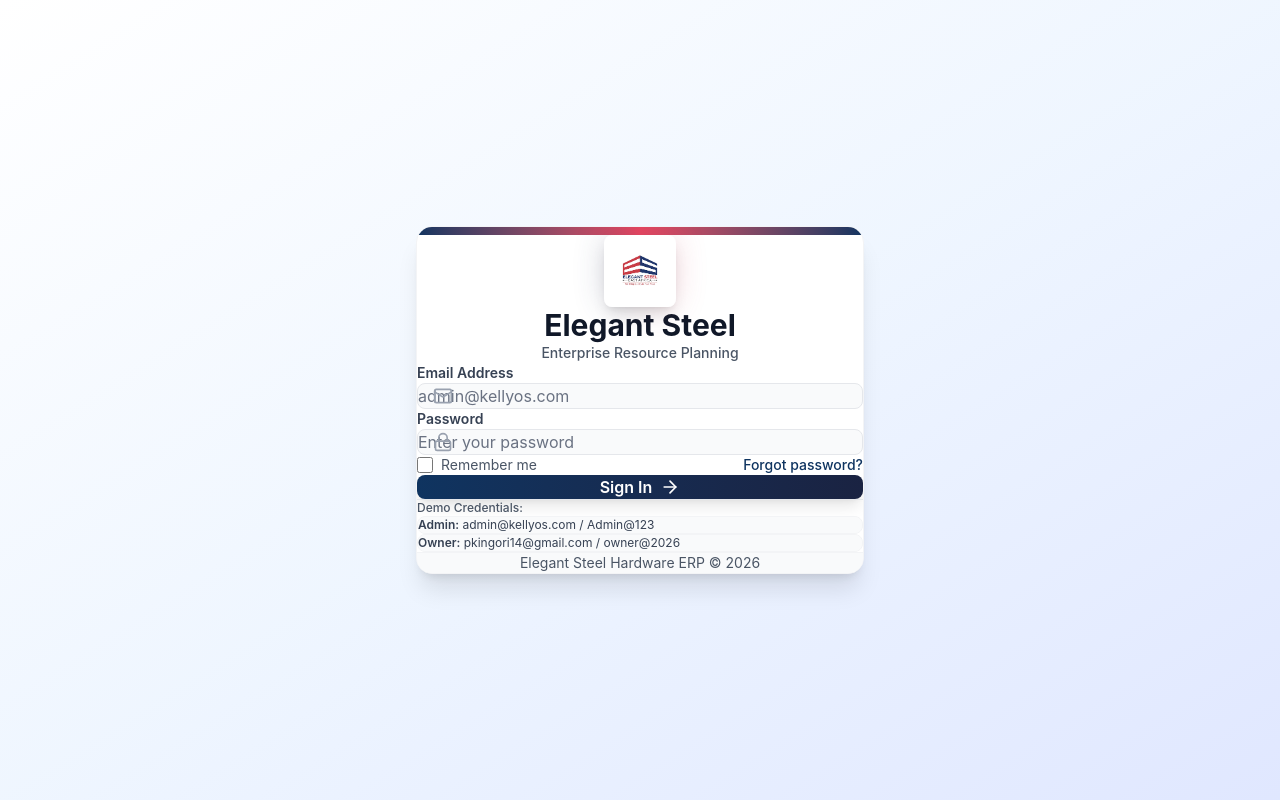
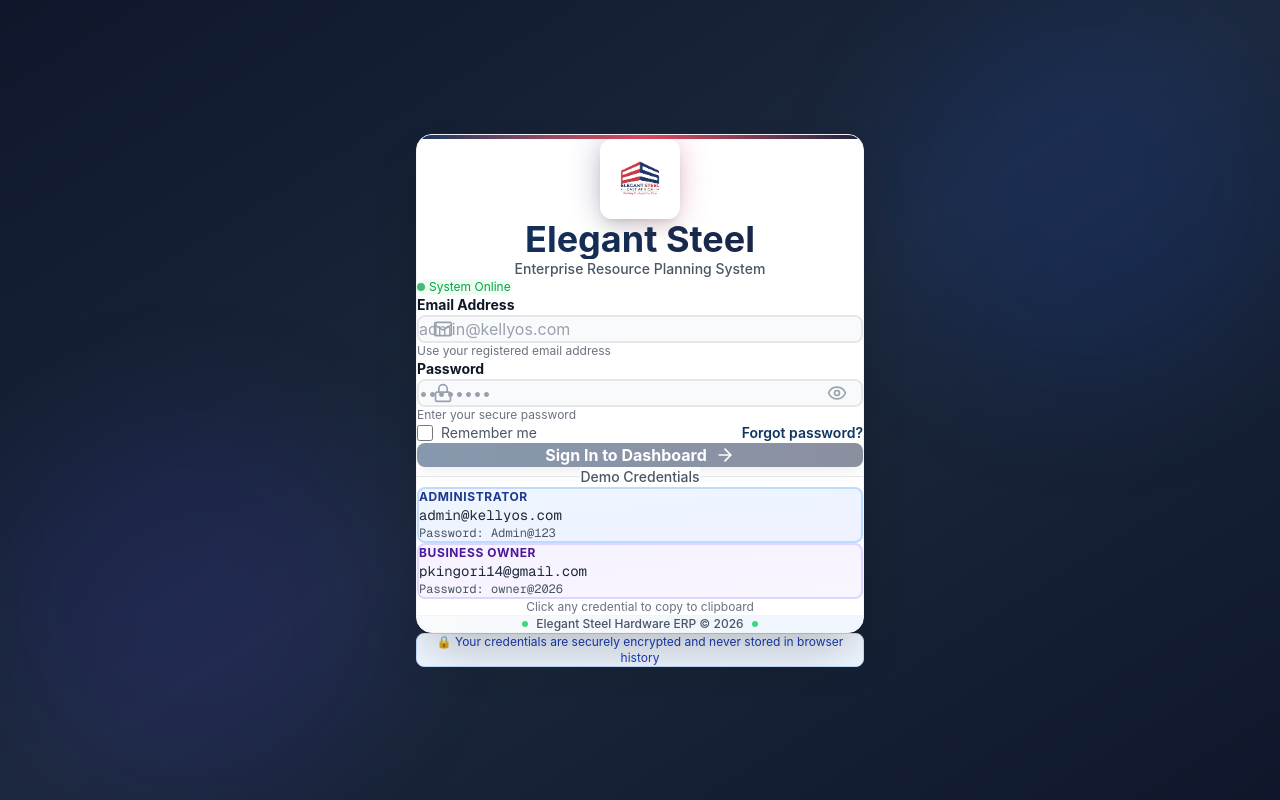
Before and after one commit to kellyworkos00-droid/elegant-140, a Next.js app: page /login in a window 1280 px wide. Built offline with nearby package versions, Linux system fonts and the light colour scheme.

Commit message:
Enhancement: Redesign login page with modern UI, animations, password visibility toggle, and one-click credential copy

```diff
--- a/app/login/page.tsx
+++ b/app/login/page.tsx
@@ -5,13 +5,15 @@
 import Link from "next/link";
 import Image from "next/image";
 import toast from "react-hot-toast";
-import { Lock, Mail, Loader2, ArrowRight } from "lucide-react";
+import { Lock, Mail, Loader2, ArrowRight, Eye, EyeOff, Copy, Check } from "lucide-react";
 
 export default function LoginPage() {
   const router = useRouter();
   const [email, setEmail] = useState("");
   const [password, setPassword] = useState("");
+  const [showPassword, setShowPassword] = useState(false);
   const [isLoading, setIsLoading] = useState(false);
+  const [copiedCredential, setCopiedCredential] = useState<string | null>(null);
 
   const handleSubmit = async (e: FormEvent<HTMLFormElement>) => {
     e.preventDefault();
@@ -34,135 +36,221 @@
       // Save token
       localStorage.setItem("token", data.token);
 
-      toast.success("Login successful!");
+      toast.success("Login successful! Redirecting...");
       router.push("/dashboard");
     } catch (error) {
-      toast.error("An error occurred");
+      toast.error("An error occurred during login");
       console.error("Login error:", error);
     } finally {
       setIsLoading(false);
     }
   };
 
+  const copyToClipboard = (text: string, id: string) => {
+    navigator.clipboard.writeText(text);
+    setCopiedCredential(id);
+    setTimeout(() => setCopiedCredential(null), 2000);
+  };
+
   return (
-    <div className="min-h-screen flex items-center justify-center bg-gradient-to-br from-white via-blue-50 to-indigo-100 px-4 py-8">
-      <div className="w-full max-w-md">
+    <div className="min-h-screen flex items-center justify-center bg-gradient-to-br from-slate-900 via-slate-800 to-slate-900 px-4 py-8 relative overflow-hidden">
+      {/* Background decorative elements */}
+      <div className="absolute inset-0 overflow-hidden pointer-events-none">
+        <div className="absolute top-0 right-0 w-96 h-96 bg-blue-600/10 rounded-full blur-3xl"></div>
+        <div className="absolute bottom-0 left-0 w-96 h-96 bg-indigo-600/10 rounded-full blur-3xl"></div>
+      </div>
+
+      <div className="w-full max-w-md relative z-10">
         {/* Main Card */}
-        <div className="bg-white rounded-2xl shadow-xl border border-gray-100 overflow-hidden">
+        <div className="bg-white rounded-2xl shadow-2xl border border-gray-100 overflow-hidden backdrop-blur-sm animate-fadeIn">
           {/* Header with gradient bar */}
-          <div className="h-2 bg-gradient-to-r from-[#0f3460] via-[#e94560] to-[#0f3460]"></div>
+          <div className="h-1 bg-gradient-to-r from-[#0f3460] via-[#e94560] to-[#1a2342]"></div>
 
           <div className="p-8">
             {/* Logo Section */}
             <div className="text-center mb-8">
-              <div className="flex justify-center mb-4">
-                <div className="relative">
-                  <div className="absolute inset-0 bg-gradient-to-r from-[#0f3460] to-[#e94560] rounded-lg blur-lg opacity-20"></div>
+              <div className="flex justify-center mb-6">
+                <div className="relative group">
+                  <div className="absolute inset-0 bg-gradient-to-r from-[#0f3460] to-[#e94560] rounded-xl blur-lg opacity-30 group-hover:opacity-50 transition-all duration-300"></div>
                   <Image
                     src="/logo.png"
                     alt="Elegant Steel Hardware"
-                    width={72}
-                    height={72}
+                    width={80}
+                    height={80}
                     priority
-                    className="relative rounded-lg shadow-lg"
+                    className="relative rounded-xl shadow-lg transform group-hover:scale-105 transition-transform duration-300"
                   />
                 </div>
               </div>
-              <h1 className="text-3xl font-bold text-gray-900 mb-2">Elegant Steel</h1>
-              <p className="text-gray-600 text-sm font-medium">Enterprise Resource Planning</p>
+              <h1 className="text-4xl font-bold bg-gradient-to-r from-[#0f3460] to-[#1a2342] bg-clip-text text-transparent mb-2">
+                Elegant Steel
+              </h1>
+              <p className="text-gray-600 text-sm font-medium">Enterprise Resource Planning System</p>
+              <div className="mt-4 flex items-center justify-center gap-1 text-xs text-green-600 bg-green-50 px-3 py-1.5 rounded-full w-fit mx-auto">
+                <div className="w-2 h-2 bg-green-600 rounded-full animate-pulse"></div>
+                System Online
+              </div>
             </div>
 
             {/* Form */}
             <form onSubmit={handleSubmit} className="space-y-5">
               {/* Email Field */}
               <div>
-                <label htmlFor="email" className="block text-sm font-semibold text-gray-700 mb-2">
+                <label htmlFor="email" className="block text-sm font-bold text-gray-900 mb-2">
                   Email Address
                 </label>
-                <div className="relative">
-                  <Mail className="absolute left-4 top-1/2 -translate-y-1/2 w-5 h-5 text-gray-400" />
+                <div className="relative group">
+                  <Mail className="absolute left-4 top-1/2 -translate-y-1/2 w-5 h-5 text-gray-400 group-focus-within:text-[#0f3460] transition-colors" />
                   <input
                     id="email"
                     type="email"
                     value={email}
                     onChange={(e) => setEmail(e.target.value)}
                     placeholder="admin@kellyos.com"
-                    className="w-full pl-12 pr-4 py-3 bg-gray-50 border border-gray-200 rounded-lg text-gray-900 placeholder-gray-500 focus:outline-none focus:border-[#0f3460] focus:ring-2 focus:ring-[#0f3460]/10 transition"
+                    className="w-full pl-12 pr-4 py-3.5 bg-gray-50 border-2 border-gray-200 rounded-lg text-gray-900 placeholder-gray-400 focus:outline-none focus:border-[#0f3460] focus:ring-2 focus:ring-[#0f3460]/10 focus:bg-white transition-all duration-300"
                     required
                     disabled={isLoading}
                   />
                 </div>
+                <p className="text-xs text-gray-500 mt-1">Use your registered email address</p>
               </div>
 
               {/* Password Field */}
               <div>
-                <label htmlFor="password" className="block text-sm font-semibold text-gray-700 mb-2">
+                <label htmlFor="password" className="block text-sm font-bold text-gray-900 mb-2">
                   Password
                 </label>
-                <div className="relative">
-                  <Lock className="absolute left-4 top-1/2 -translate-y-1/2 w-5 h-5 text-gray-400" />
+                <div className="relative group">
+                  <Lock className="absolute left-4 top-1/2 -translate-y-1/2 w-5 h-5 text-gray-400 group-focus-within:text-[#0f3460] transition-colors" />
                   <input
                     id="password"
-                    type="password"
+                    type={showPassword ? "text" : "password"}
                     value={password}
                     onChange={(e) => setPassword(e.target.value)}
-                    placeholder="Enter your password"
-                    className="w-full pl-12 pr-4 py-3 bg-gray-50 border border-gray-200 rounded-lg text-gray-900 placeholder-gray-500 focus:outline-none focus:border-[#0f3460] focus:ring-2 focus:ring-[#0f3460]/10 transition"
+                    placeholder="••••••••"
+                    className="w-full pl-12 pr-12 py-3.5 bg-gray-50 border-2 border-gray-200 rounded-lg text-gray-900 placeholder-gray-400 focus:outline-none focus:border-[#0f3460] focus:ring-2 focus:ring-[#0f3460]/10 focus:bg-white transition-all duration-300"
                     required
                     disabled={isLoading}
                   />
+                  <button
+                    type="button"
+                    onClick={() => setShowPassword(!showPassword)}
+                    className="absolute right-4 top-1/2 -translate-y-1/2 text-gray-400 hover:text-gray-600 transition-colors"
+                    disabled={isLoading}
+                  >
+                    {showPassword ? <EyeOff size={20} /> : <Eye size={20} />}
+                  </button>
                 </div>
+                <p className="text-xs text-gray-500 mt-1">Enter your secure password</p>
               </div>
 
               {/* Remember Me & Forgot Password */}
-              <div className="flex items-center justify-between text-sm">
-                <label className="flex items-center gap-2 cursor-pointer">
-                  <input type="checkbox" className="w-4 h-4 rounded border-gray-300 text-[#0f3460]" />
-                  <span className="text-gray-600">Remember me</span>
+              <div className="flex items-center justify-between text-sm pt-2">
+                <label className="flex items-center gap-2 cursor-pointer group">
+                  <input
+                    type="checkbox"
+                    className="w-4 h-4 rounded-md border-2 border-gray-300 text-[#0f3460] focus:ring-[#0f3460]/20 cursor-pointer accent-[#0f3460]"
+                    disabled={isLoading}
+                  />
+                  <span className="text-gray-600 group-hover:text-gray-900 transition-colors">Remember me</span>
                 </label>
-                <a href="#" className="text-[#0f3460] hover:text-[#e94560] font-medium transition">
+                <a href="#" className="text-[#0f3460] hover:text-[#e94560] font-semibold transition-colors duration-200 relative group">
                   Forgot password?
+                  <span className="absolute bottom-0 left-0 w-0 h-0.5 bg-[#e94560] group-hover:w-full transition-all duration-300"></span>
                 </a>
               </div>
 
               {/* Submit Button */}
               <button
                 type="submit"
-                disabled={isLoading}
-                className="w-full py-3 px-4 bg-gradient-to-r from-[#0f3460] to-[#1a2342] hover:from-[#1a2342] hover:to-[#0f3460] text-white font-semibold rounded-lg transition flex items-center justify-center gap-2 disabled:opacity-50 disabled:cursor-not-allowed shadow-lg hover:shadow-xl"
+                disabled={isLoading || !email || !password}
+                className="w-full py-3.5 px-4 bg-gradient-to-r from-[#0f3460] to-[#1a2342] hover:from-[#1a2342] hover:to-[#0f3460] text-white font-bold rounded-lg transition-all duration-300 flex items-center justify-center gap-2 disabled:opacity-50 disabled:cursor-not-allowed shadow-lg hover:shadow-xl hover:-translate-y-0.5 active:translate-y-0 transform mt-6"
               >
                 {isLoading ? (
                   <>
                     <Loader2 className="w-5 h-5 animate-spin" />
-                    Signing in...
+                    <span>Signing in...</span>
                   </>
                 ) : (
                   <>
-                    <span>Sign In</span>
-                    <ArrowRight className="w-5 h-5" />
+                    <span>Sign In to Dashboard</span>
+                    <ArrowRight className="w-5 h-5 group-hover:translate-x-1 transition-transform" />
                   </>
                 )}
               </button>
             </form>
 
+            {/* Divider */}
+            <div className="relative my-8">
+              <div className="absolute inset-0 flex items-center">
+                <div className="w-full border-t border-gray-200"></div>
+              </div>
+              <div className="relative flex justify-center text-sm">
+                <span className="px-3 bg-white text-gray-600 font-medium">Demo Credentials</span>
+              </div>
+            </div>
+
             {/* Demo Credentials */}
-            <div className="mt-8 pt-8 border-t border-gray-200">
-              <p className="text-xs text-gray-600 font-medium mb-3">Demo Credentials:</p>
-              <div className="space-y-2 text-xs">
-                <div className="bg-gray-50 p-3 rounded-lg border border-gray-100">
-                  <p className="text-gray-700"><span className="font-semibold">Admin:</span> admin@kellyos.com / Admin@123</p>
-                </div>
-                <div className="bg-gray-50 p-3 rounded-lg border border-gray-100">
-                  <p className="text-gray-700"><span className="font-semibold">Owner:</span> pkingori14@gmail.com / owner@2026</p>
+            <div className="space-y-3">
+              {/* Admin Credential */}
+              <div
+                className="group cursor-pointer bg-gradient-to-br from-blue-50 to-indigo-50 p-4 rounded-lg border-2 border-blue-200 hover:border-blue-400 hover:shadow-md transition-all duration-300 transform hover:-translate-y-1"
+                onClick={() => copyToClipboard("admin@kellyos.com / Admin@123", "admin")}
+              >
+                <div className="flex items-center justify-between gap-3">
+                  <div className="min-w-0 flex-1">
+                    <p className="text-xs font-bold text-blue-900 uppercase tracking-wider">Administrator</p>
+                    <p className="text-sm text-gray-800 font-mono mt-1 truncate">admin@kellyos.com</p>
+                    <p className="text-xs text-gray-600 font-mono mt-0.5">Password: Admin@123</p>
+                  </div>
+                  <div className="flex-shrink-0">
+                    {copiedCredential === "admin" ? (
+                      <Check className="w-5 h-5 text-green-600 animate-pulse" />
+                    ) : (
+                      <Copy className="w-5 h-5 text-blue-600 opacity-0 group-hover:opacity-100 transition-opacity" />
+                    )}
+                  </div>
                 </div>
               </div>
+
+              {/* Owner Credential */}
+              <div
+                className="group cursor-pointer bg-gradient-to-br from-violet-50 to-purple-50 p-4 rounded-lg border-2 border-violet-200 hover:border-violet-400 hover:shadow-md transition-all duration-300 transform hover:-translate-y-1"
+                onClick={() => copyToClipboard("pkingori14@gmail.com / owner@2026", "owner")}
+              >
+                <div className="flex items-center justify-between gap-3">
+                  <div className="min-w-0 flex-1">
+                    <p className="text-xs font-bold text-violet-900 uppercase tracking-wider">Business Owner</p>
+                    <p className="text-sm text-gray-800 font-mono mt-1 truncate">pkingori14@gmail.com</p>
+                    <p className="text-xs text-gray-600 font-mono mt-0.5">Password: owner@2026</p>
+                  </div>
+                  <div className="flex-shrink-0">
+                    {copiedCredential === "owner" ? (
+                      <Check className="w-5 h-5 text-green-600 animate-pulse" />
+                    ) : (
+                      <Copy className="w-5 h-5 text-violet-600 opacity-0 group-hover:opacity-100 transition-opacity" />
+                    )}
+                  </div>
+                </div>
+              </div>
+
+              <p className="text-xs text-gray-500 text-center mt-3 px-2">Click any credential to copy to clipboard</p>
             </div>
           </div>
 
           {/* Footer */}
-          <div className="px-8 py-6 bg-gray-50 border-t border-gray-100 text-center text-sm text-gray-600">
-            <p>Elegant Steel Hardware ERP © 2026</p>
+          <div className="px-8 py-5 bg-gradient-to-r from-gray-50 to-blue-50 border-t border-gray-100">
+            <div className="flex items-center justify-center gap-2 text-center">
+              <div className="w-1.5 h-1.5 bg-green-500 rounded-full animate-pulse"></div>
+              <p className="text-xs text-gray-600 font-medium">Elegant Steel Hardware ERP © 2026</p>
+              <div className="w-1.5 h-1.5 bg-green-500 rounded-full animate-pulse"></div>
+            </div>
           </div>
+        </div>
+
+        {/* Security Note */}
+        <div className="mt-6 px-4 py-3 bg-blue-50 border border-blue-200 rounded-lg text-xs text-blue-800 text-center">
+          <p>🔒 Your credentials are securely encrypted and never stored in browser history</p>
         </div>
       </div>
     </div>
```
